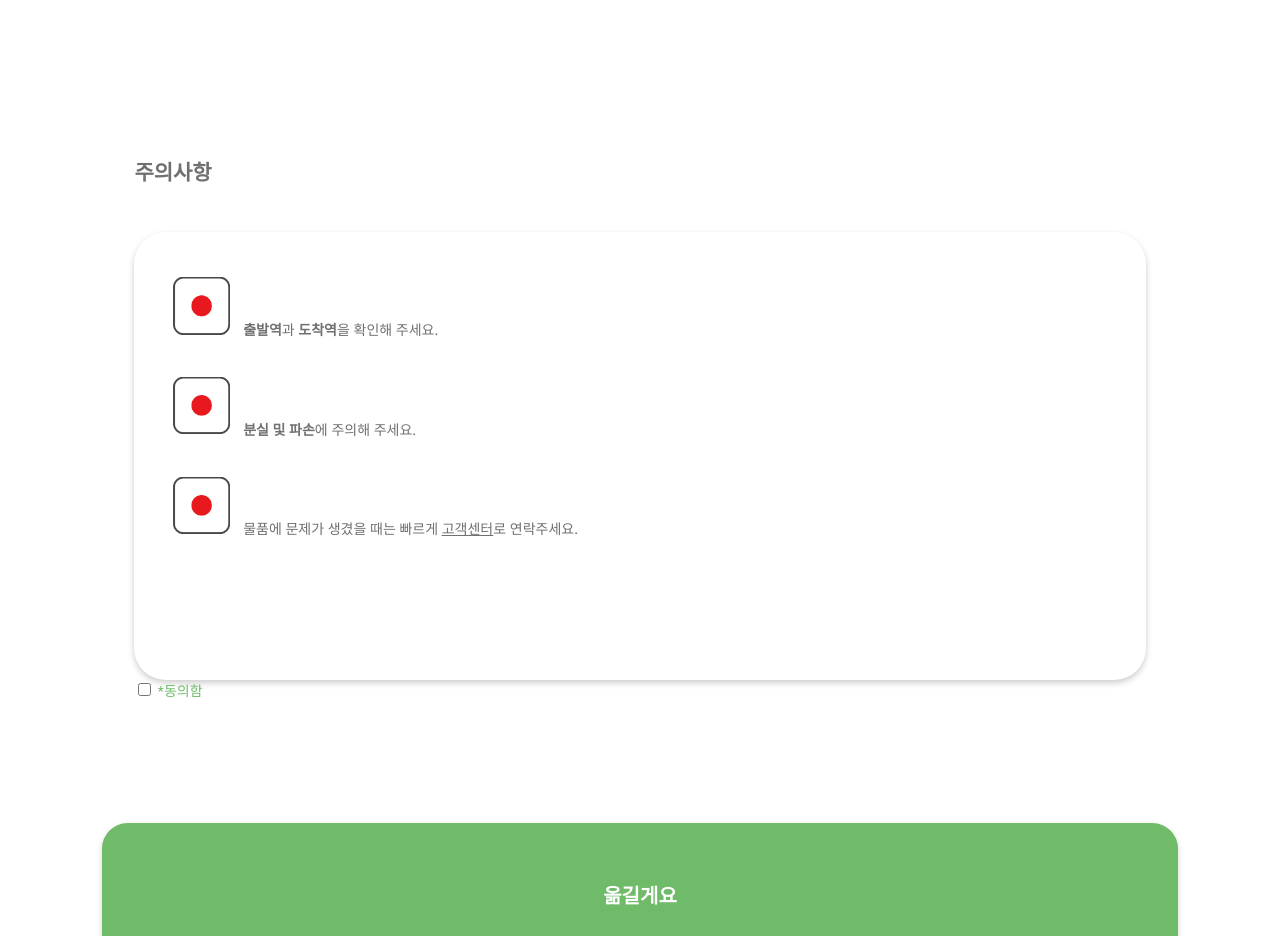
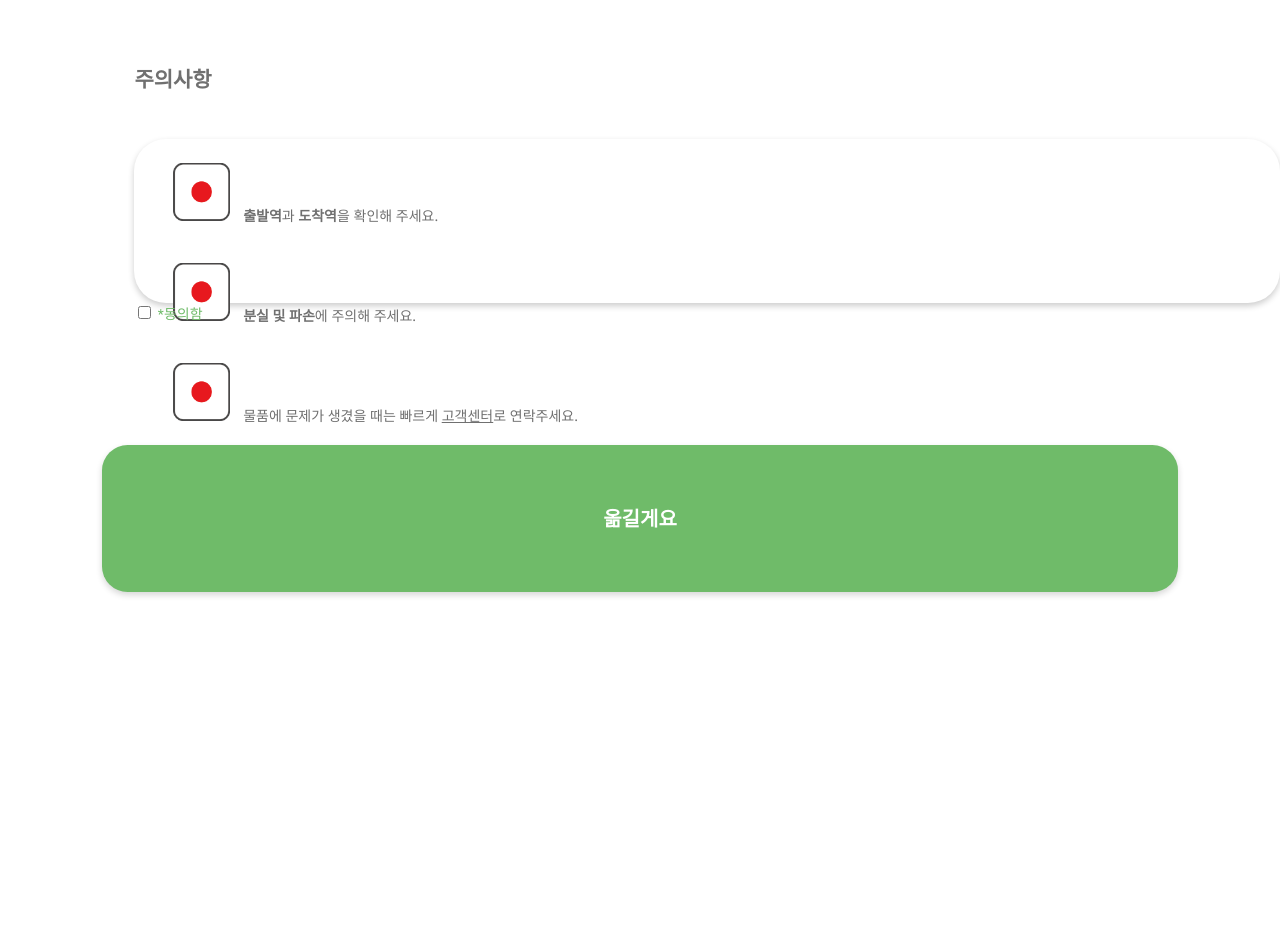
Before and after one commit to kim-song-jun/POSTROFIT, a Vue app in the folder postrofit/: page /LockerPage in a window 1280 px wide. Shown: the part 1820-2756 px from the top of the page. After the commit the page ends 2476 px from the top, so only its background shows below. Built offline with nearby package versions, Linux system fonts and the light colour scheme; no server answers.

Commit message:
F [MOD] 일부 css 수정

```diff
--- a/postrofit/src/components/MenuBar.vue
+++ b/postrofit/src/components/MenuBar.vue
@@ -43,7 +43,7 @@ export default {
 }
 .menuBar_bottom_menu_bar {
   display: flex;
-  height: 10.5vw;
+  height: 5.1vh;
   align-items: center;
   /* border-top: 2px solid #888888; */
   border-bottom: 1.5px solid #ccc;
--- a/postrofit/src/components/noticeBox.vue
+++ b/postrofit/src/components/noticeBox.vue
@@ -43,9 +43,8 @@ export default {};
 
 <style>
 .noticeBox_container {
-  margin-top: 8vw;
-  margin-bottom: 8vw;
-  margin-left: 4.5vw;
+  width: auto;
+  margin: 8vw auto;
 }
 .noticeBox_warning {
   /* UI Properties */
@@ -74,10 +73,9 @@ export default {};
 }
 .noticeBox_box {
   margin-top: 3.5vw;
-  padding: 3vw 3vw 1vw;
+  padding: 2.3vh 3vw 2vh;
   /* Layout Properties */
-  width: 73vw;
-  height: 31vw;
+  height: 16.2vh;
   /* UI Properties */
   /* background: var(--unnamed-color-ffffff) 0% 0% no-repeat padding-box; */
   background: #ffffff 0% 0% no-repeat padding-box;
```
